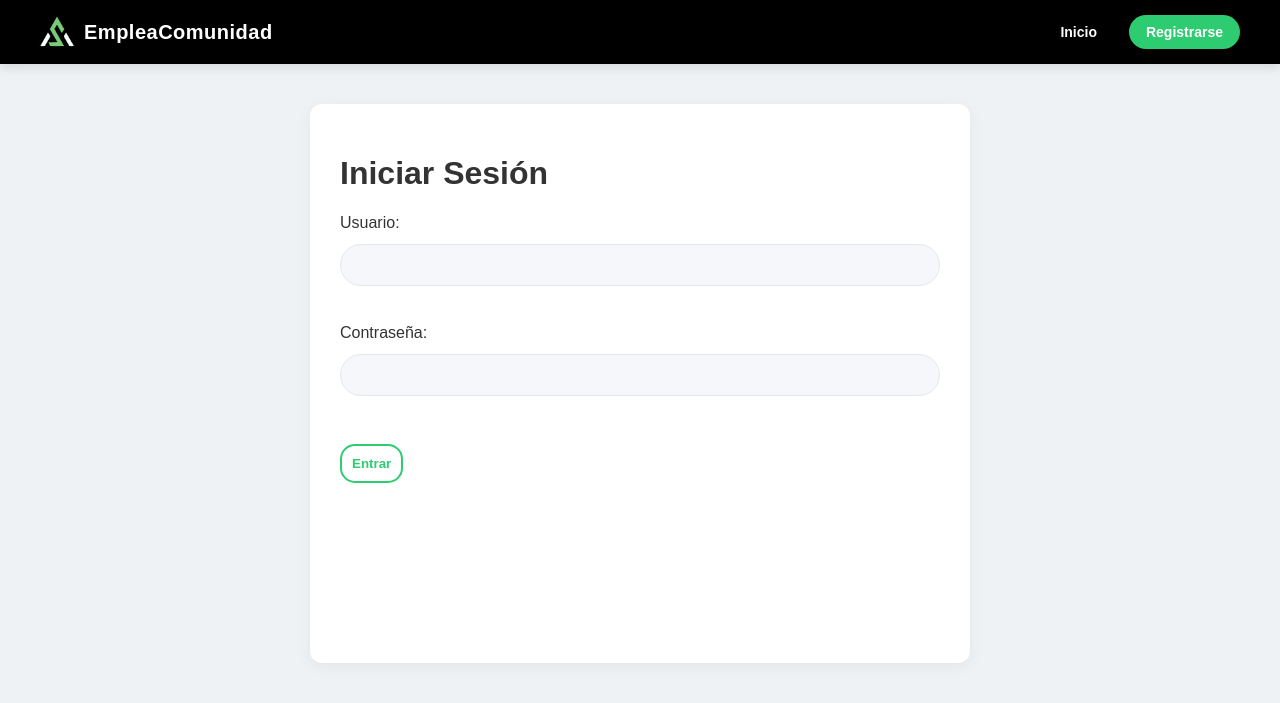
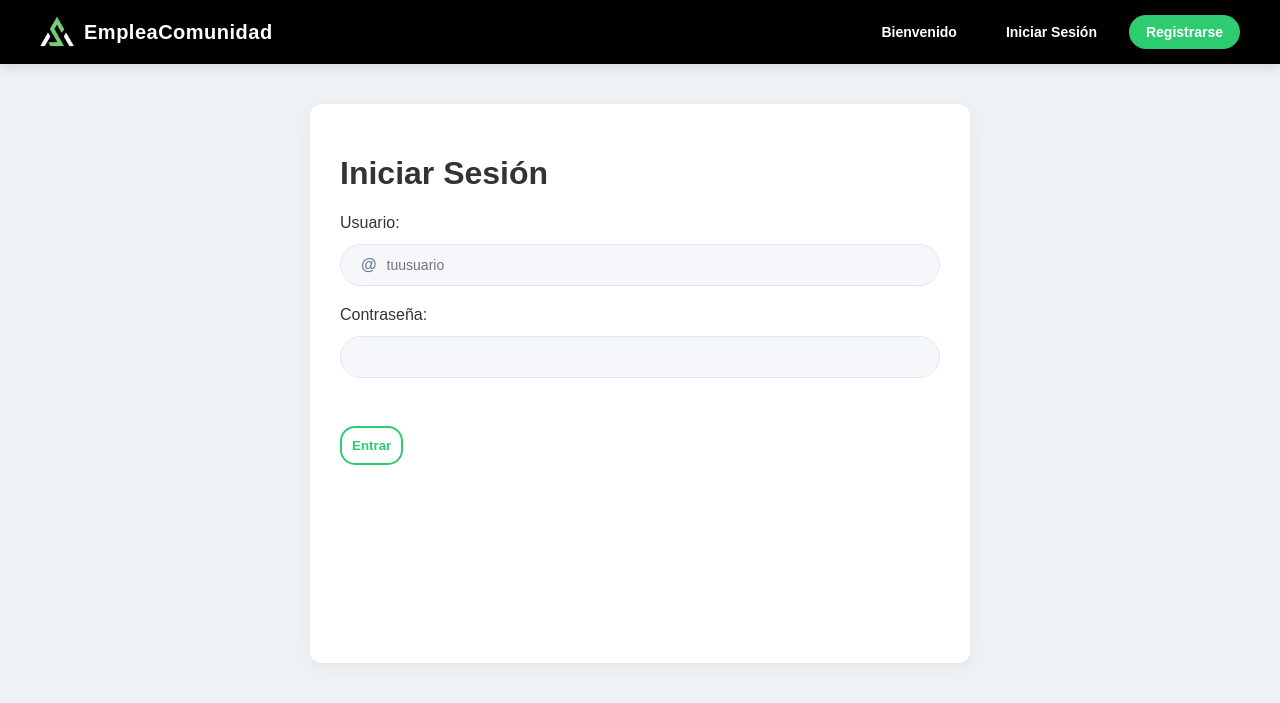
Before and after one commit to reiniertocuyo/EmpleaComunidad, a Python web app: template templates/login.html in a window 1280 px wide. Shown: the top 703 px of the page. Run offline with Jinja, Linux system fonts and the light colour scheme; the template is opened without the code that fills it, so the values that code supplies are empty.

Commit message:
detalles menores de la UI

```diff
--- a/static/css/stylos_nuevos.css
+++ b/static/css/stylos_nuevos.css
@@ -57,3 +57,33 @@ body {
 main {
     width: 100%;
 }
+
+
+
+
+/* Clase única y aislada para el login */
+.campo-usuario-especial {
+    display: flex;
+    align-items: center;
+    background-color: #f5f7fa;
+    border: 1px solid #e2e8f0;
+    border-radius: 25px;
+    margin: 12px 0 20px 0;
+    padding: 0 20px;
+}
+
+/* Solo afecta al input que esté DENTRO de esta clase específica */
+.campo-usuario-especial input {
+    margin: 0;
+    border: none !important; /* Forzamos a que no herede bordes externos */
+    background: transparent !important;
+    padding: 12px 10px !important;
+    width: 100%;
+}
+
+/* Símbolo con estilo dedicado */
+.campo-usuario-especial .simbolo {
+    color: #718096;
+    font-weight: bold;
+    user-select: none;
+}
--- a/static/js/login.js
+++ b/static/js/login.js
@@ -1,16 +1,29 @@
-// Esperamos a que el HTML esté totalmente cargado
 document.addEventListener('DOMContentLoaded', () => {
     const loginForm = document.getElementById('login-form');
+    const usuarioInput = document.getElementById('usuario');
+
+    // --- NUEVA MEJORA: LIMPIEZA EN TIEMPO REAL ---
+    if (usuarioInput) {
+        usuarioInput.addEventListener('input', () => {
+            // Convierte a minúsculas y elimina cualquier carácter que no sea a-z o 0-9
+            usuarioInput.value = usuarioInput.value.toLowerCase().replace(/[^a-z0-9]/g, '');
+        });
+    }
 
     if (loginForm) {
         loginForm.addEventListener('submit', async (e) => {
-            // 1. EVITAR QUE LA PAGINA SE RECARGUE
             e.preventDefault();
 
-            // 2. RECOGER LOS DATOS DEL FORMULARIO
+            // La validación del submit sigue siendo útil como doble seguridad,
+            // aunque con el 'input' de arriba, el usuario ya no podrá escribir caracteres prohibidos.
+            const patron = /^[a-z0-9]+$/;
+            if (!patron.test(usuarioInput.value)) {
+                alert("Usuario no válido.");
+                return;
+            }
+
             const formData = new FormData(loginForm);
 
-            // 3. ENVIAR LOS DATOS A FLASK POR "DETRÁS" (AJAX)
             try {
                 const response = await fetch('/login', {
                     method: 'POST',
@@ -20,15 +33,12 @@ document.addEventListener('DOMContentLoaded', () => {
                 const result = await response.json();
 
                 if (response.ok) {
-                    // Si Flask dice que todo está bien, vamos al dashboard
                     window.location.href = result.redirect;
                 } else {
-                    // SI HAY ERROR: Mostramos el mensaje emergente del navegador
-                    // Puedes cambiar alert() por algo más bonito luego
-                    alert("Error de inicio de sesión: " + result.message);
+                    alert("Error: " + result.message);
                 }
             } catch (error) {
-                alert("Ocurrió un error en la conexión.");
+                alert("Error de conexión.");
             }
         });
     }
--- a/templates/layout.html
+++ b/templates/layout.html
@@ -41,7 +41,8 @@
 
             {% else %}
                 {# === MENÚ SIN SESIÓN ACTIVA (SE MANTIENE IGUAL) === #}
-                <a href="{{ url_for('index') }}" class="btn-nav">Inicio</a>
+                <a href="{{ url_for('index') }}" class="btn-nav">Bienvenido</a>
+                <a href="{{ url_for('pag_login') }}" class="btn-nav">Iniciar Sesión</a>
                 <a href="{{ url_for('registro') }}" class="btn-nav btn-destacado">Registrarse</a>
             {% endif %}
         </nav>
--- a/templates/login.html
+++ b/templates/login.html
@@ -3,9 +3,15 @@
     <h1>Iniciar Sesión</h1>
     <form id="login-form" method="POST">
         <label>Usuario:</label><br>
-        <input type="text" name="usuario" required><br><br>
+
+        <div class="campo-usuario-especial">
+            <span class="simbolo">@</span>
+            <input type="text" name="usuario" id="usuario" placeholder="tuusuario" required>
+        </div>
+
         <label>Contraseña:</label><br>
         <input type="password" name="password" required><br><br>
+
         <button type="submit">Entrar</button>
     </form>
 
```
Also changed, not shown: db_manager.py (+18 -7 lines), templates/empleos_recomendados.html (+13 -2 lines), templates/inicio.html (added, +76 -0 lines), database.db.
